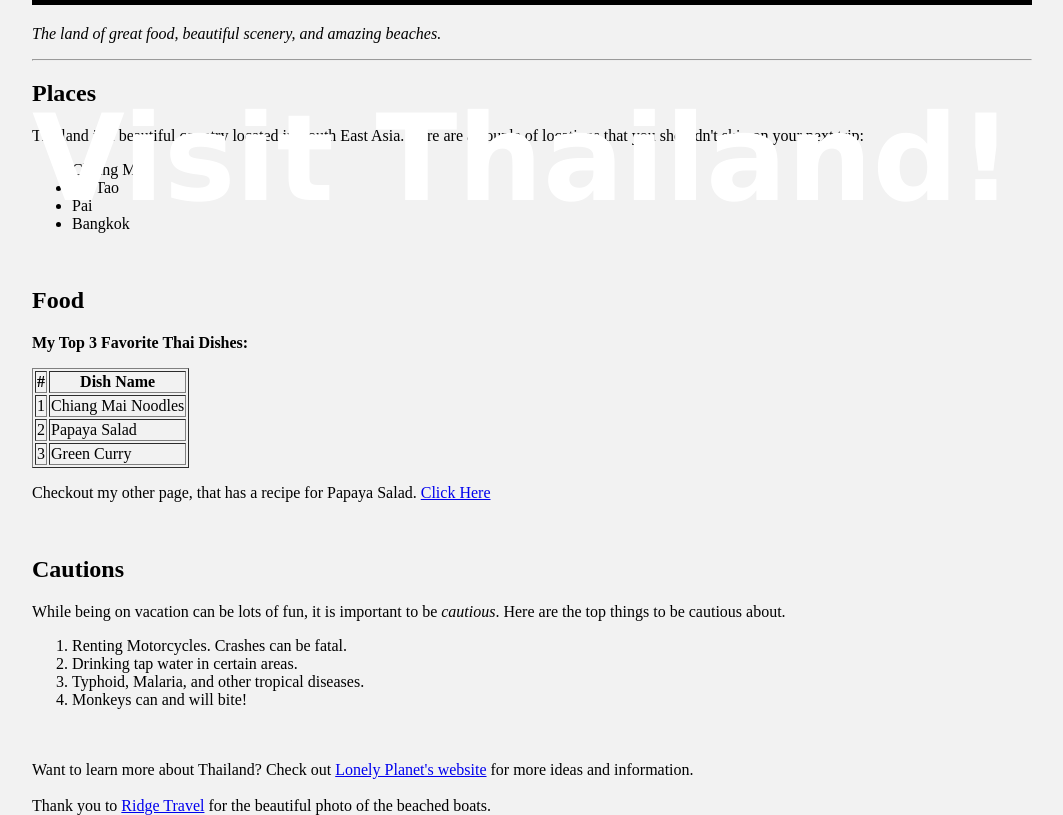
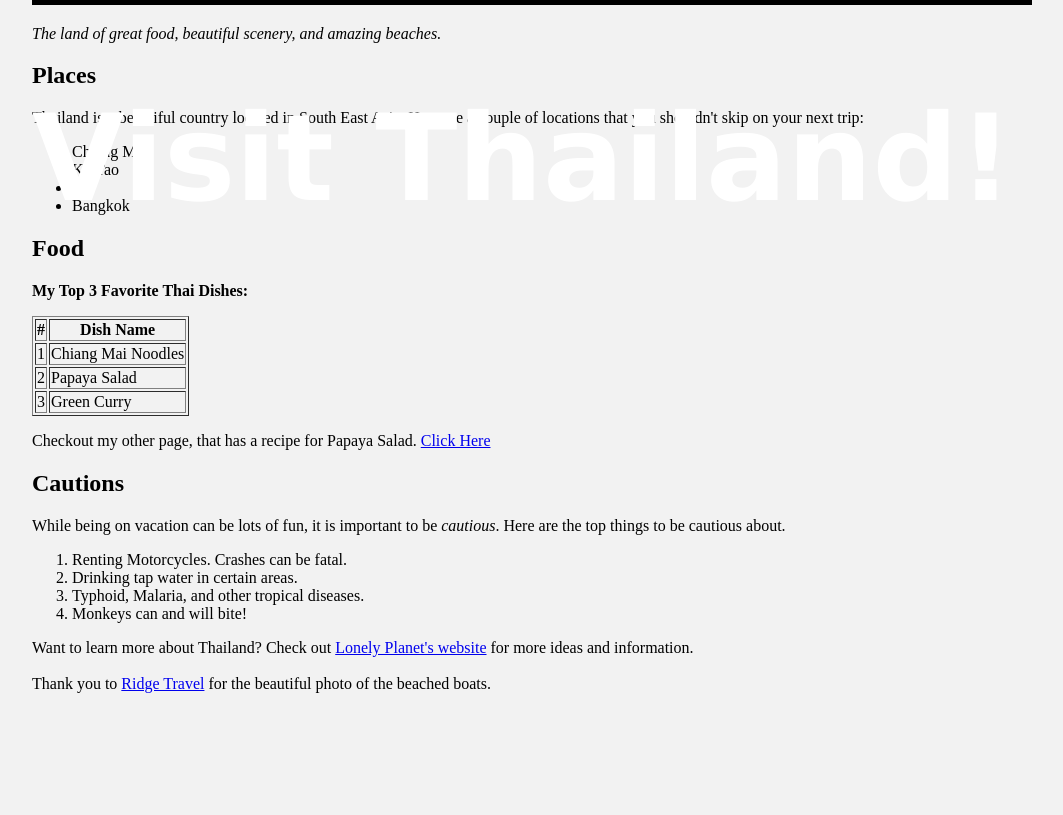
Before and after one commit to emritcey/2.5-Solo-Challenge, a plain HTML site: page index.html in a window 1280 px wide. Shown: the part 758-1573 px from the top of the page, without its empty margins (108-1171 px from the left). After the commit the page ends 1451 px from the top, so only its background shows below. Drawn offline with Linux system fonts and the light colour scheme; grey boxes are pictures that could not be loaded.

Commit message:
edit content

```diff
--- a/index.html
+++ b/index.html
@@ -13,9 +13,9 @@
 <h1 id="pagetitle">Visit Thailand!</h1>
 
 <p><em>The land of great food, beautiful scenery, and amazing beaches.</em></p>
-<hr>
 
-<section id="places">
+
+<section class="sections">
 <h2 class="sectiontitles">Places</h2>
 <p>Thailand is a beautiful country located in South East Asia. Here are a couple of locations that you shouldn't skip on your next trip:</p>
 <ul>
@@ -26,9 +26,10 @@
 
 </ul>
 </section>
-<br />
 
 
+
+<section class="sections">
 <h2 class="sectiontitles">Food</h2>
 <p><strong>My Top 3 Favorite Thai Dishes:</strong></p>
 
@@ -56,10 +57,12 @@
 <p>Checkout my other page, that has a recipe for Papaya Salad.  <a href="recipe.html">Click Here</a> </p>
 
 </nav>
+</section>
 
 
-<br />
 
+
+<section class="sections">
 <h2 class="sectiontitles">Cautions</h2>
 <p>While being on vacation can be lots of fun, it is important to be <em>cautious</em>. Here are the top things to be cautious about.</p>
 <ol>
@@ -68,9 +71,7 @@
 	<li>Typhoid, Malaria, and other tropical diseases.</li>
 	<li>Monkeys can and will bite!</li>
 </ol>
-
-<br />
-<br />
+</section>
 
 
 <footer> Want to learn more about Thailand? Check out <a href="https://www.lonelyplanet.com/thailand">Lonely Planet's website</a> for more ideas and information.</footer>
```
